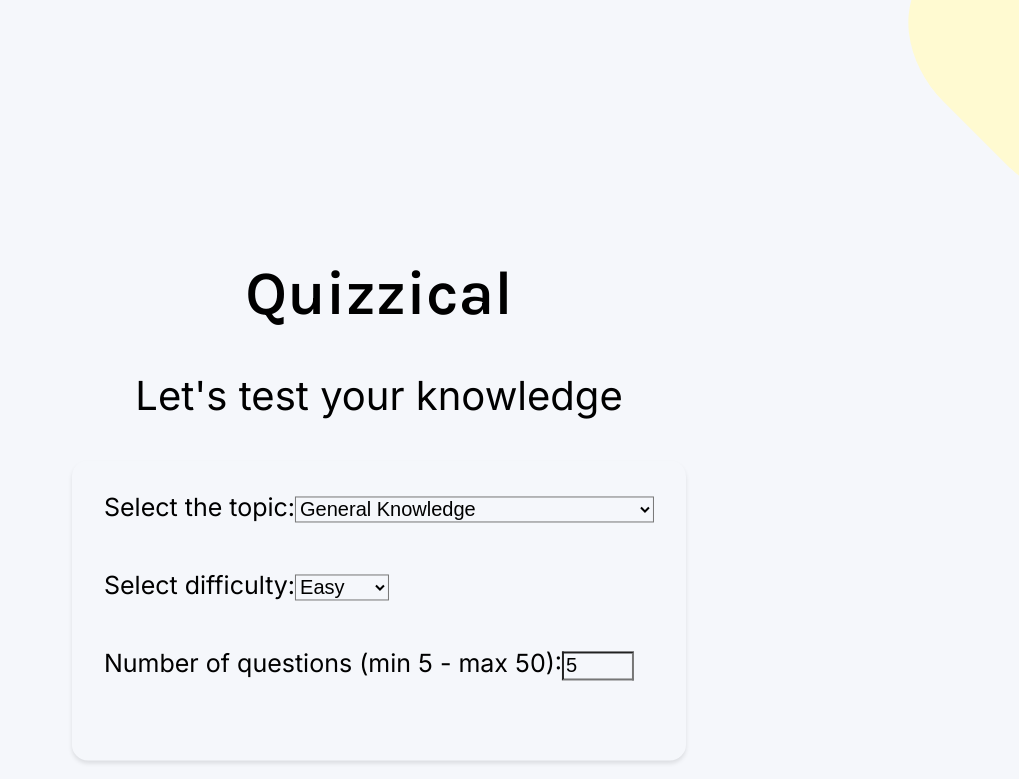
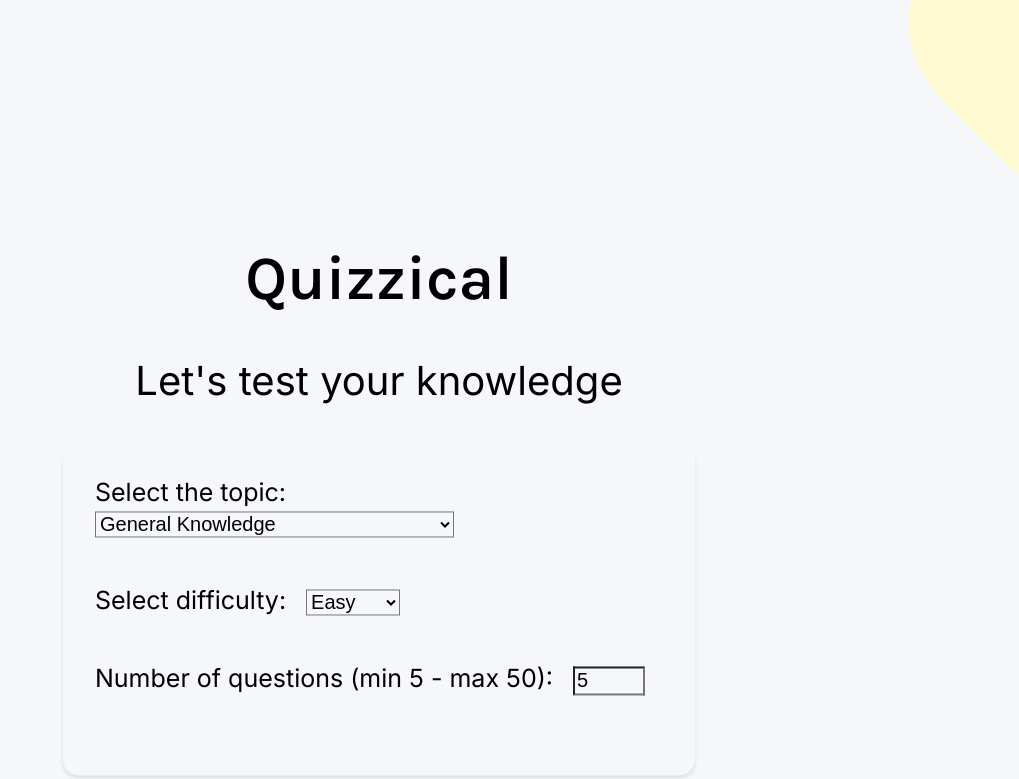
Before and after one commit to BlakeMack/quiz-app-react, a React (Vite) app: page / in a window 1280 px wide. Shown: the top 779 px of the page, without its empty margins (261-1280 px from the left). Built offline with nearby package versions, Linux system fonts and the light colour scheme.

Commit message:
spacing added between label and input in form

```diff
--- a/src/App.css
+++ b/src/App.css
@@ -21,6 +21,10 @@ body {
 .form-option {
   margin-bottom: 3rem;
   font-size: 25px;
+}
+
+.form-option > label {
+  margin-right: 20px;
 }
 
 #topic {
--- a/src/components/Start.jsx
+++ b/src/components/Start.jsx
@@ -8,8 +8,7 @@ export default function Start (props) {
 
     <form onSubmit={props.handleSubmit} className="form-quiz">
       <div className="form-option">
-        <label htmlFor="topic">
-          Select the topic:
+        <label htmlFor="topic">Select the topic:</label>
           <select id="topic" value={props.value.topic} name="topic" onChange={props.handleChange}>
             <option value="9">General Knowledge</option>
             <option value="10">Entertainment: Books</option>
@@ -31,22 +30,18 @@ export default function Start (props) {
             <option value="26">Celebrities</option>
             <option value="27">Animals</option>
           </select>
-        </label>
       </div>
       <div className="form-option">
-        <label htmlFor="difficulty">
-          Select difficulty:
+        <label htmlFor="difficulty">Select difficulty:</label>
           <select id="difficulty" value={props.value.difficulty} name="difficulty" onChange={props.handleChange}>
             <option value="easy">Easy</option>
             <option value="medium">Medium</option>
             <option value="hard">Hard</option>
           </select>
-        </label>
       </div>
       <div className="form-option">
-      <label htmlFor="amount">Number of questions (min 5 - max 50):
+      <label htmlFor="amount">Number of questions (min 5 - max 50):</label>
         <input type="number" min={5} max={50} name="amount" id="amount" value={props.value.amount} onChange={props.handleChange} />
-      </label>
       </div>
     </form>
 
```
